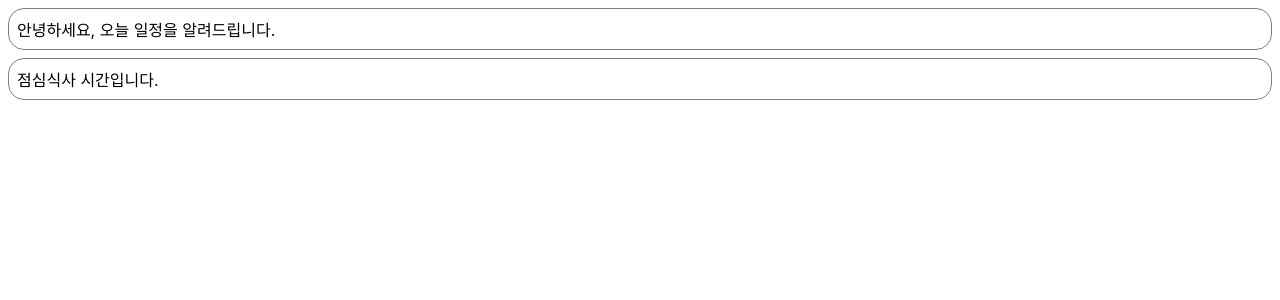
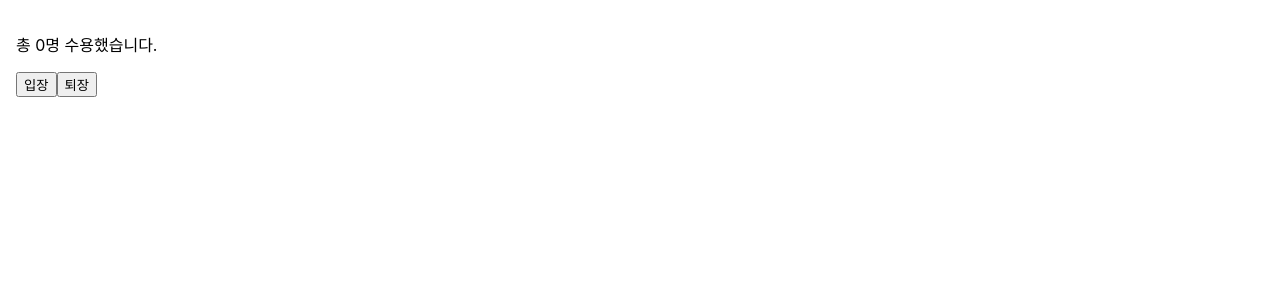
Before and after one commit to 5o-hyun/react-firstmet, a React (Create React App) app in the folder myapp/: page / in a window 1280 px wide. Shown: the top 300 px of the page. Built offline with nearby package versions, Linux system fonts and the light colour scheme.

Commit message:
Feat: Hooks 사용하기 (카운터)

```diff
--- /dev/null
+++ b/myapp/src/chapter07/Accommodate.jsx
@@ -0,0 +1,36 @@
+import React, { useState, useEffect } from "react";
+import useCounter from "./useCounter";
+
+const MAX_CAPACITY = 10;
+
+const Accommodate = (props) => {
+  const [isFull, setIsFull] = useState(false);
+  const [count, increaseCount, decreaseCount] = useCounter(0);
+
+  // 의존성배열이 없는 형태 : mount된직후에호출, 이후 update될때마다 호출. 버튼누르면 컴포넌트가 업데이트되어 호출됨
+  useEffect(() => {
+    console.log("===============");
+    console.log("useEffect() is called");
+    console.log(`isFull : ${isFull}`);
+  });
+
+  // 의존성배열이 있는 형태 : mount된직후에호출, 이후 count값이 바뀔때마다 호출 . 이때 용량이가득찼는지 아닌지 상태를 isFull이라는 state저장
+  useEffect(() => {
+    setIsFull(count >= MAX_CAPACITY);
+    console.log(`current count value : ${count}`);
+  }, [count]);
+
+  return (
+    <div style={{ padding: 16 }}>
+      <p>{`총 ${count}명 수용했습니다.`}</p>
+      <button onClick={increaseCount} disabled={isFull}>
+        입장
+      </button>
+      <button onClick={decreaseCount}>퇴장</button>
+
+      {isFull && <p style={{ color: "red" }}>정원이 가득 찼습니다.</p>}
+    </div>
+  );
+};
+
+export default Accommodate;
--- /dev/null
+++ b/myapp/src/chapter07/useCounter.jsx
@@ -0,0 +1,12 @@
+import React, { useState } from "react";
+
+const useCounter = (initialValue) => {
+  const [count, setCount] = useState(initialValue);
+
+  const increaseCount = () => setCount((count) => count + 1);
+  const decreaseCount = () => setCount((count) => Math.max(count - 1, 0)); // 0 아래로 못내려가게 막음
+
+  return [count, increaseCount, decreaseCount];
+};
+
+export default useCounter;
--- a/myapp/src/index.js
+++ b/myapp/src/index.js
@@ -7,12 +7,13 @@
 import Clock from "./chapter04/Clock";
 import CommentList from "./chapter05/CommentList";
 import NotificationList from "./chapter06/NotificationList";
+import Accommodate from "./chapter07/Accommodate";
 
 const root = ReactDOM.createRoot(document.getElementById("root"));
 root.render(
-  <React.StrictMode>
-    <NotificationList />
-  </React.StrictMode>
+  // <React.StrictMode>
+  <Accommodate />
+  // </React.StrictMode>
 );
 
 // If you want to start measuring performance in your app, pass a function
```
